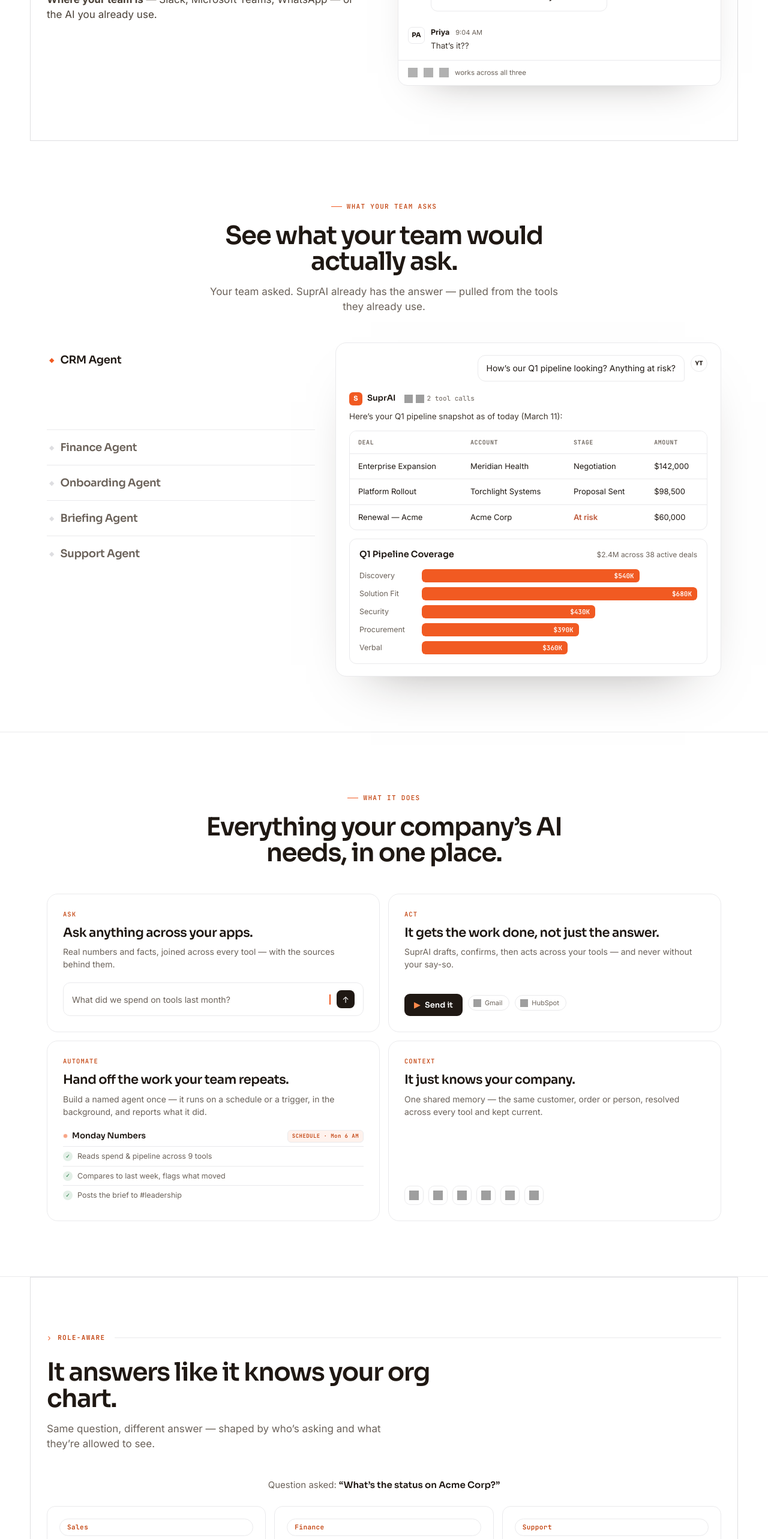
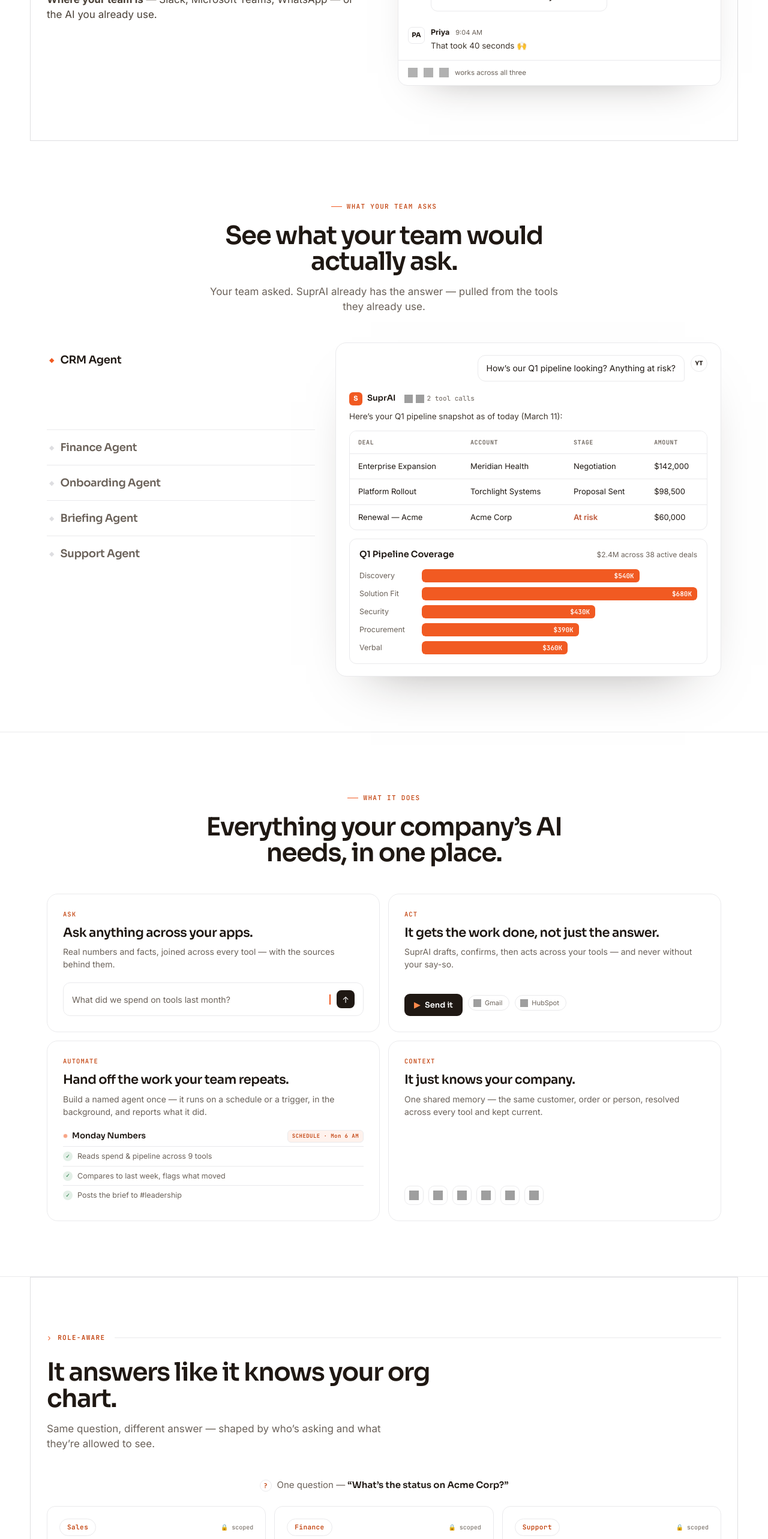
Before and after one commit to Gnaneshdivi/SuprAI-Landing-page, a React (Vite) app: page / in a window 1280 px wide. Shown: the part 3159-5725 px from the top of the page at 60% size. Built offline with nearby package versions, Linux system fonts and the light colour scheme; grey boxes are pictures that could not be loaded.

Commit message:
Slack thread: replace casual 'That's it??' with a clearer value beat
Co-Authored-By: Claude Opus 4.8 <noreply@anthropic.com>

```diff
--- a/src/components/v3art.jsx
+++ b/src/components/v3art.jsx
@@ -341,11 +341,11 @@ export function RoleAnswers() {
   ]
   return (
     <div className="rolex">
-      <div className="rolex-q">Question asked: <b>“What’s the status on Acme Corp?”</b></div>
+      <div className="rolex-q"><span className="rolex-q-ic">?</span>One question — <b>“What’s the status on Acme Corp?”</b></div>
       <div className="rolex-cols">
         {cols.map(([role, rows, btn]) => (
           <div className="rolex-card" key={role}>
-            <span className="role-chip">{role}</span>
+            <div className="rolex-top"><span className="role-chip">{role}</span><span className="rolex-lock">🔒 scoped</span></div>
             <div className="rolex-rows">
               {rows.map(([k, v]) => (
                 <div className="rolex-row" key={k}><span>{k}</span><b>{v}</b></div>
@@ -355,7 +355,7 @@ export function RoleAnswers() {
           </div>
         ))}
       </div>
-      <div className="rolex-cap">Same question. Each person sees only what their role allows.</div>
+      <div className="rolex-cap">🔒 Same question — each person only ever sees what their role allows.</div>
     </div>
   )
 }
@@ -426,7 +426,7 @@ export function SlackThread() {
         <span className="slk-av u">PA</span>
         <div className="slk-body">
           <div className="slk-who">Priya <span>9:04 AM</span></div>
-          <div className="slk-text">That’s it??</div>
+          <div className="slk-text">That took 40 seconds 🙌</div>
         </div>
       </div>
       <div className="slk-foot"><BrandImg slug="slack" /><BrandImg slug="microsoftteams" /><BrandImg slug="whatsapp" /><span>works across all three</span></div>
```
